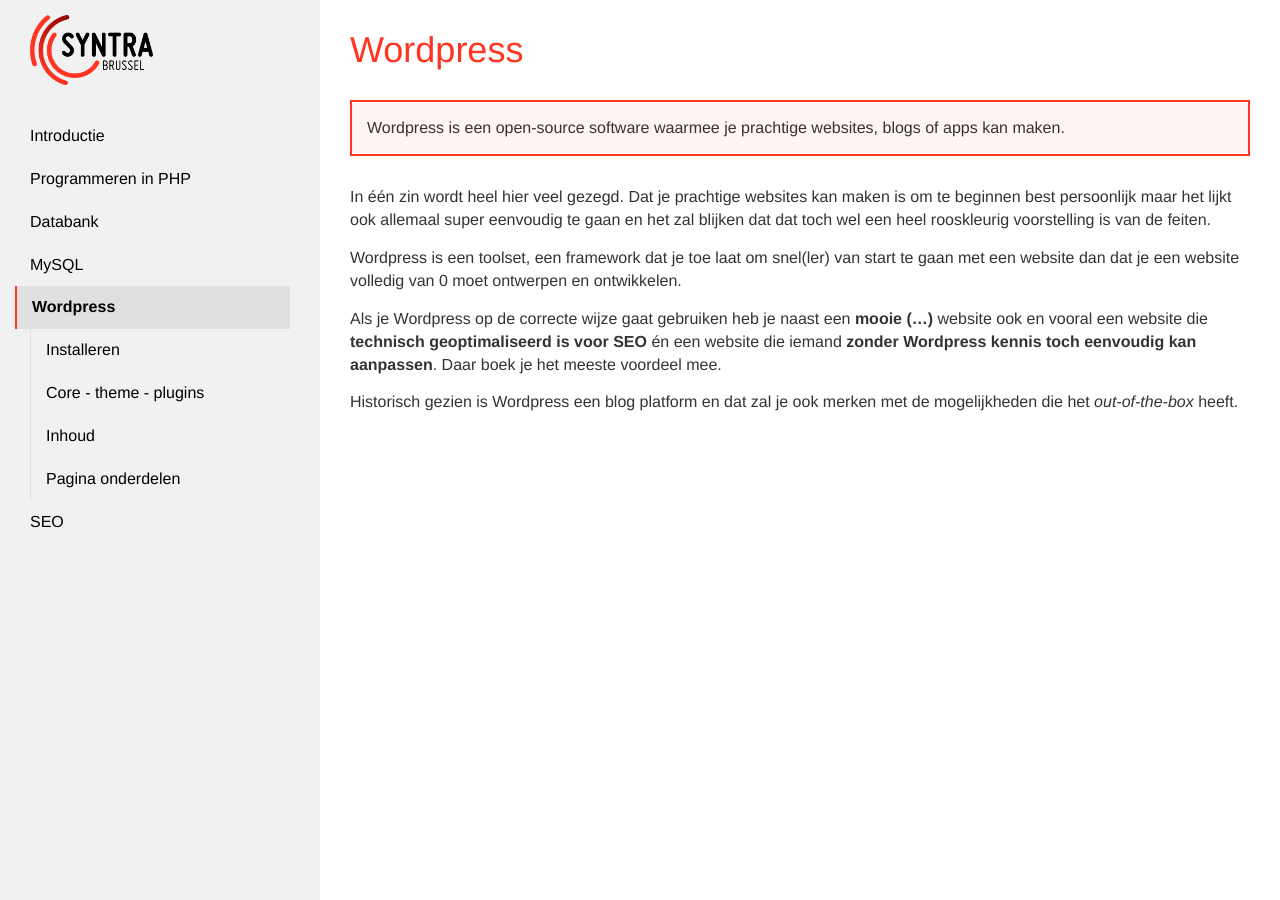
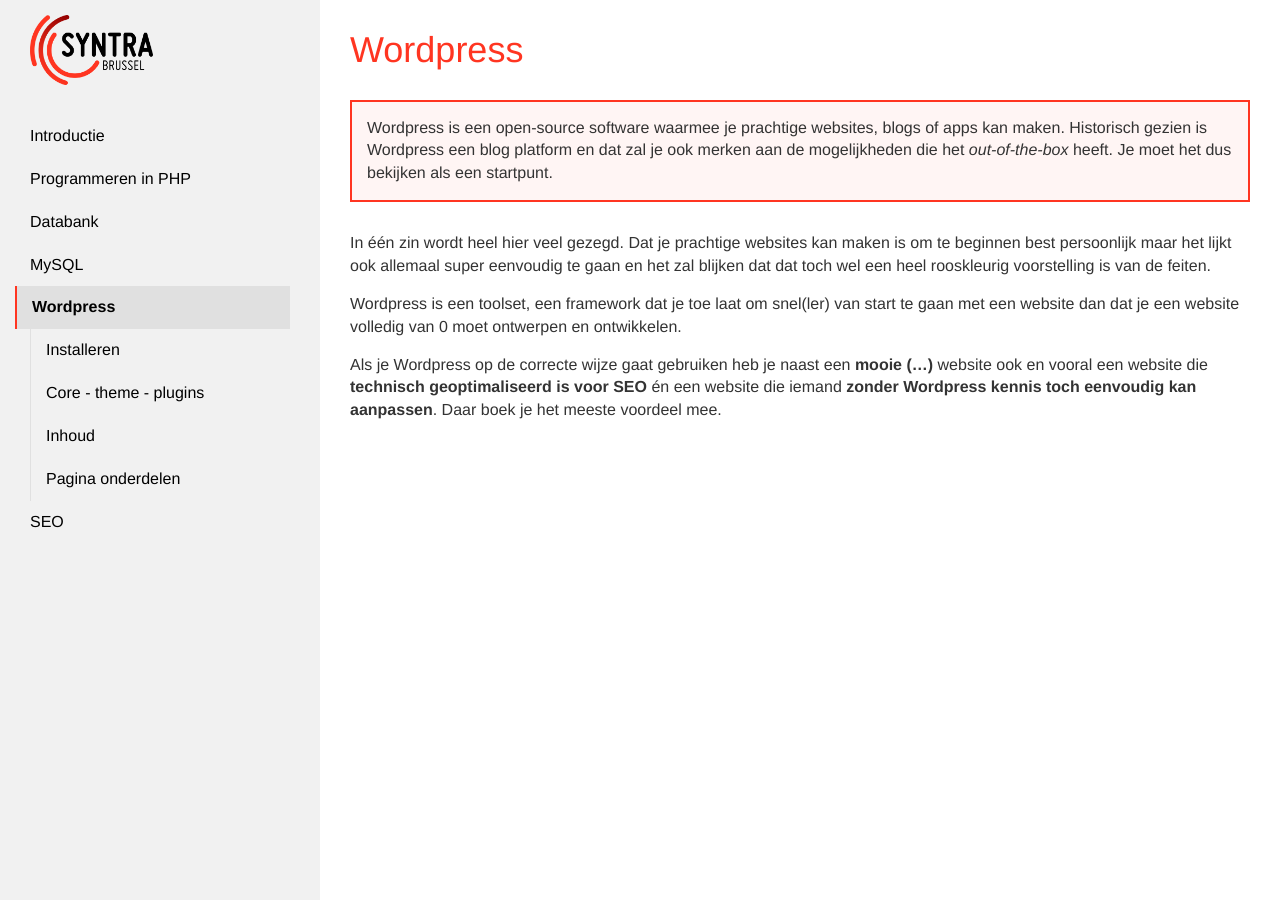
Before and after one commit to Syntra-Brussel/dynamische-webtechnieken, a Jekyll site: the page built from wordpress.md, in a window 1280 px wide and 900 px high. Built offline with Jekyll 4.4.1, drawn with Linux system fonts in a browser that asks for light colours; nearby versions of some CDN libraries; a script that is not in the unit is left out.

Commit message:
Update wordpress.md

```diff
--- a/wordpress.md
+++ b/wordpress.md
@@ -6,6 +6,9 @@
 ---
 <div class="highlight">
 Wordpress is een open-source software waarmee je prachtige websites, blogs of apps kan maken.
+
+Historisch gezien is Wordpress een blog platform en dat zal je ook merken aan de mogelijkheden die het <em>out-of-the-box</em> heeft.
+Je moet het dus bekijken als een startpunt.
 </div>
 
 In één zin wordt heel hier veel gezegd. Dat je prachtige websites kan maken is om te beginnen best persoonlijk maar het lijkt ook allemaal super eenvoudig te gaan en het zal blijken dat dat toch wel een heel rooskleurig voorstelling is van de feiten.
@@ -13,5 +16,3 @@
 Wordpress is een toolset, een framework dat je toe laat om snel(ler) van start te gaan met een website dan dat je een website volledig van 0 moet ontwerpen en ontwikkelen.
 
 Als je Wordpress op de correcte wijze gaat gebruiken heb je naast een <strong>mooie (...)</strong> website ook en vooral een website die <strong>technisch geoptimaliseerd is voor SEO</strong> én een website die iemand <strong>zonder Wordpress kennis toch eenvoudig kan aanpassen</strong>. Daar boek je het meeste voordeel mee.
-
-Historisch gezien is Wordpress een blog platform en dat zal je ook merken met de mogelijkheden die het <em>out-of-the-box</em> heeft.
```
